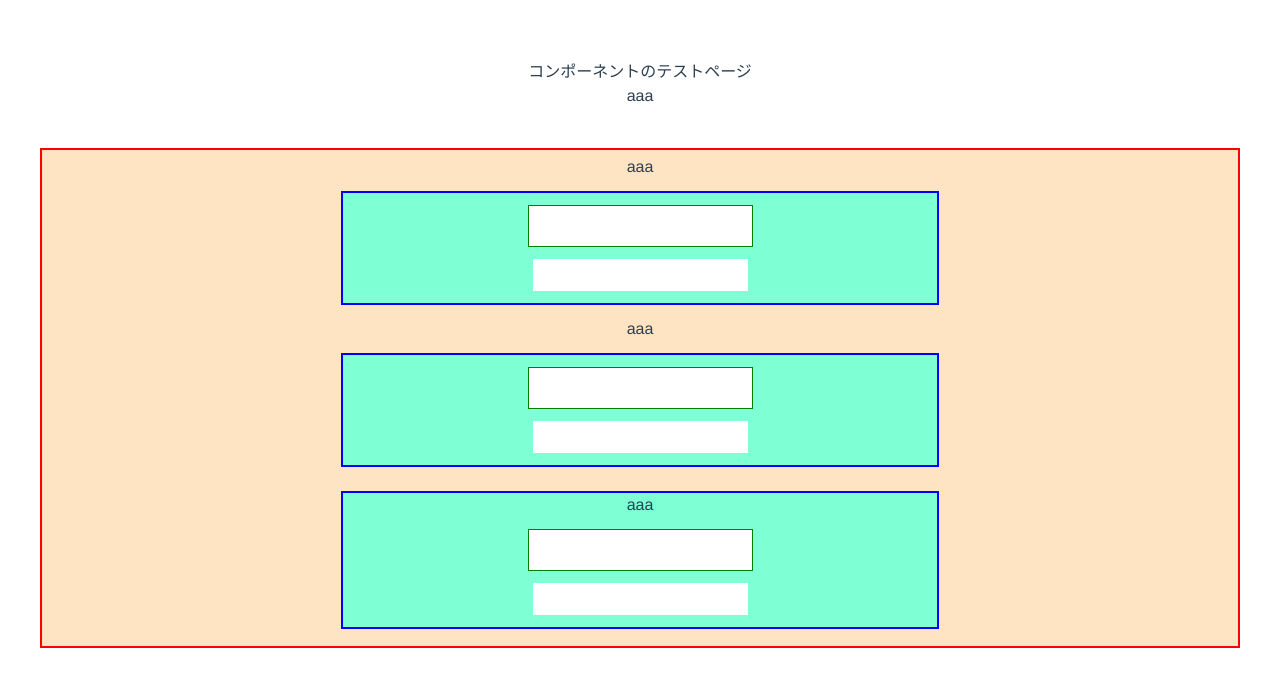
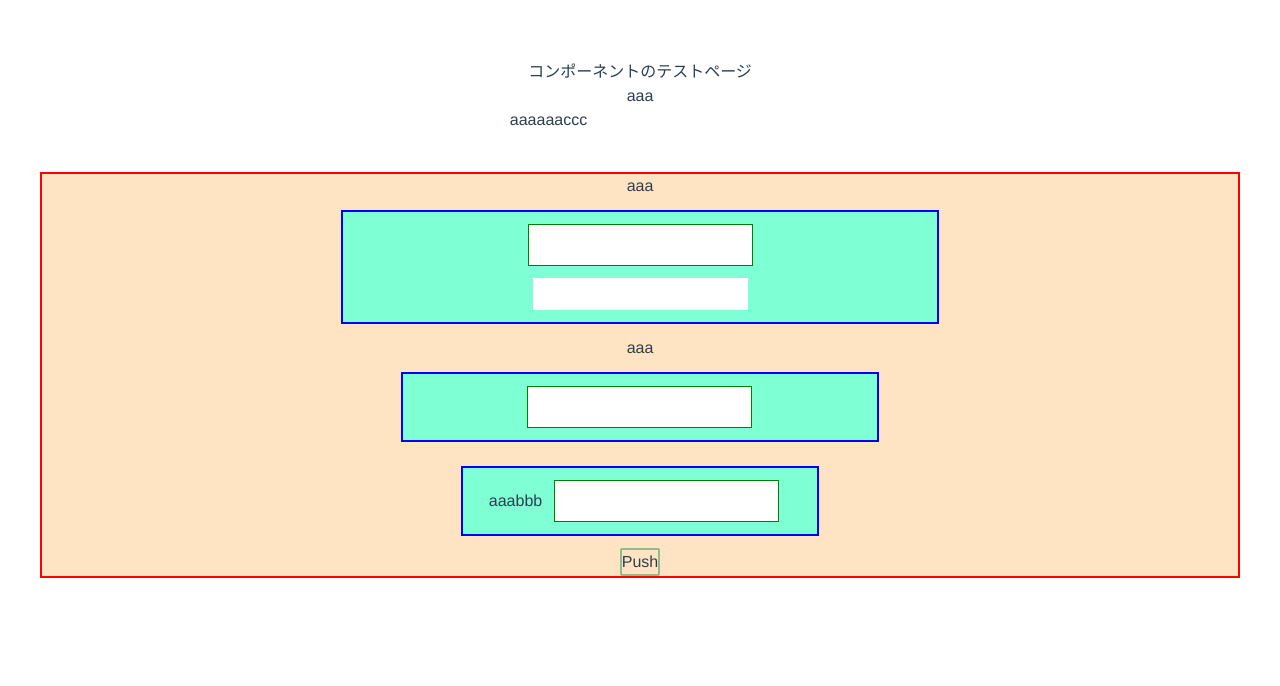
Before and after one commit to hita-fttk/vite-tutorial, a Vue app in the folder vite-app/: page / in a window 1280 px wide. Shown: the top 686 px of the page. Built offline with nearby package versions, Linux system fonts and the light colour scheme.

Commit message:
input-box1,2,3のcssを変更して違いが分かるようにした。

```diff
--- a/vite-app/src/components/testComponent.vue
+++ b/vite-app/src/components/testComponent.vue
@@ -6,22 +6,26 @@ import { ref } from 'vue';
 <template>
     <h1>コンポーネントのテストページ</h1>
     <h2>{{ hoge }}</h2>
+    <span>{{ hoge }}</span>
+    <span>{{ hoge }}</span>
+    <input type="text" value="ccc">
     <div class="input-container">
         <span>{{ hoge }}</span>
-        <div class="input-box">
+        <div class="input-box1">
             <input class="input-one" type="text">
             <input class="input-two" type="text">
         </div>
         <span>{{ hoge }}</span>
-        <div class="input-box">
+        <div class="input-box2">
             <input class="input-one" type="text">
-            <input class="input-two" type="text">
+
         </div>
-        <div class="input-box">
+        <div class="input-box3">
             {{ hoge }}
+            <span class="labeling">bbb</span>
             <input class="input-one" type="text">
-            <input class="input-two" type="text">
         </div>
+        <button>Push</button>
     </div>
 </template>
 
@@ -31,12 +35,12 @@ import { ref } from 'vue';
         border: 2px solid red;
         display: flex;
         justify-content: center;
-        height: 500px;
+        height: 50%;
         background-color: bisque;
         align-items:center;
         flex-direction: column;
     }
-    .input-box{
+    .input-box1{
         border: 2px solid blue;
         width: 50%;
         margin: 12px;
@@ -45,6 +49,25 @@ import { ref } from 'vue';
         align-items: center;
         background-color: aquamarine;
 
+    }
+    .input-box2{
+        border: 2px solid blue;
+        width: 40%;
+        margin: 12px;
+        display: flex;
+        justify-content: center;
+        align-items: center;
+        background-color: aquamarine;
+
+    }
+    .input-box3{
+        border: 2px solid blue;
+        width: 30%;
+        margin: 12px;
+        display: flex;
+        justify-content: center;
+        align-items: center;
+        background-color: aquamarine;
 
     }
     .input-one{
@@ -57,4 +80,12 @@ import { ref } from 'vue';
         margin-bottom: 12px;
         padding: 4px;
     }
+    button{
+        border: 2px solid darkseagreen;
+        border-radius: 2px;
+        margin-bottom: 4px;
+    }
+    .labeling{
+        float: left;
+    }
 </style>
```
